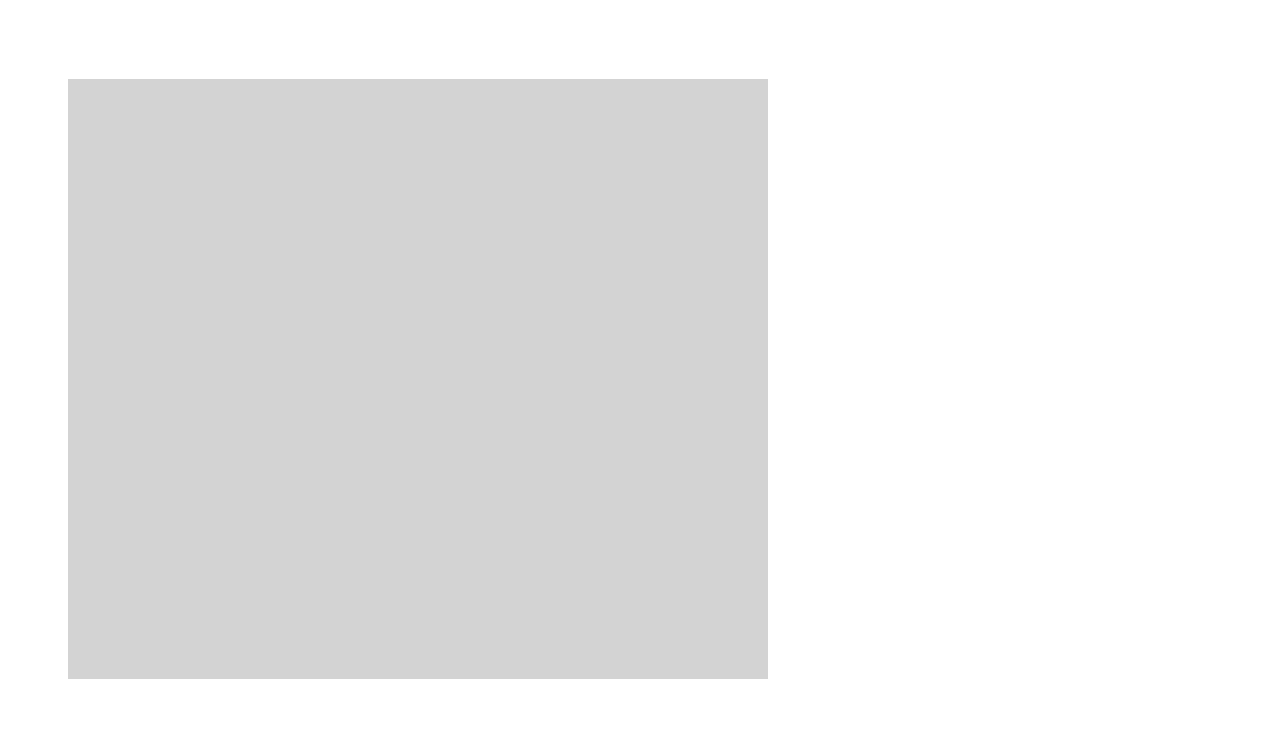
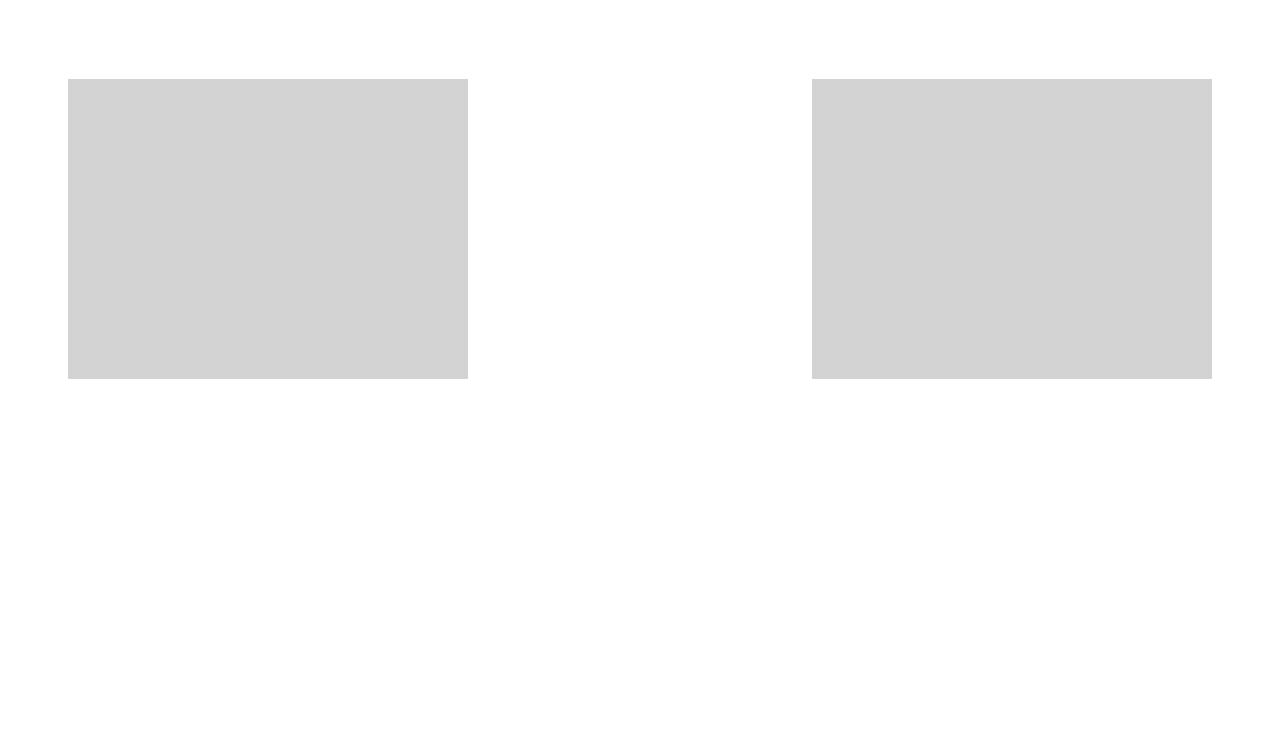
Before and after one commit to firatsel/EIA2, a website: page A02_EventInspector/eventinspector.html in a window 1280 px wide. Shown: the part 61-800 px from the top of the page. Drawn offline with Linux system fonts and the light colour scheme.

Commit message:
EventInspector

```diff
--- a/A02_EventInspector/EventInspector.css
+++ b/A02_EventInspector/EventInspector.css
@@ -3,7 +3,6 @@
   width: 400px;
   float: left;
   height: 300px;
-  padding: 150px;
   margin: 60px;
 }
 
@@ -12,7 +11,6 @@
   width: 400px;
   float: right;
   height: 300px;
-  padding: 150px;
   margin-right: 60px;
   margin-top: 60px;
 }
```
